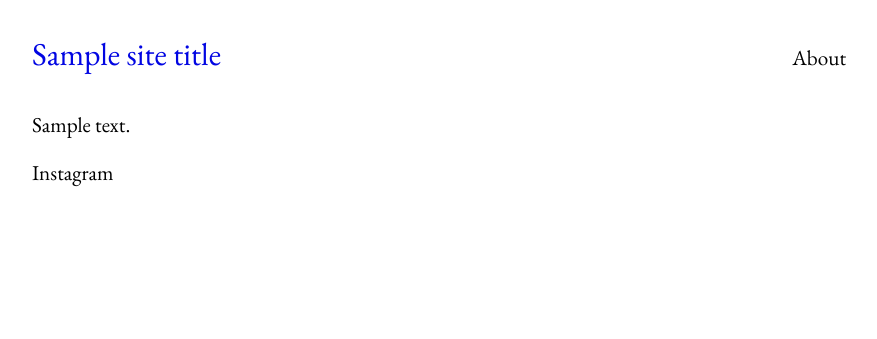
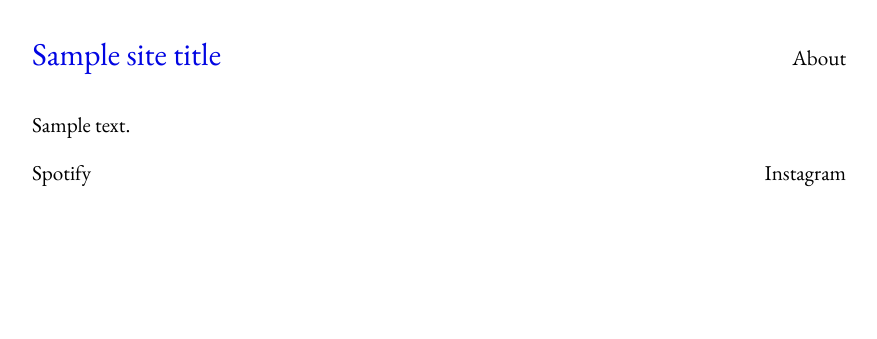
Before and after one commit to thisispaperback/thisispaperback.github.io, a Python web app: template content/templates/page.html in a window 1280 px wide. Shown: the top 339 px of the page, without its empty margins (201-1078 px from the left). Run offline with Jinja, Linux system fonts and the light colour scheme; the template is opened without the code that fills it: most values are stand-ins (such as "Sample title", 1, 10 or a date in 2020).

Commit message:
add link to paperbach

```diff
--- a/content/templates/base.html
+++ b/content/templates/base.html
@@ -24,6 +24,7 @@
   </main>
 
   <footer>
+    <a href="https://open.spotify.com/playlist/1dqz2FyMPMNcbTYE6FjCzD?si=z6LIVG-KQS-lH8bOTCG0mw">Spotify</a>
     <a href="https://instagram.com/thisispaperback">Instagram</a>
   </footer>
 
```
